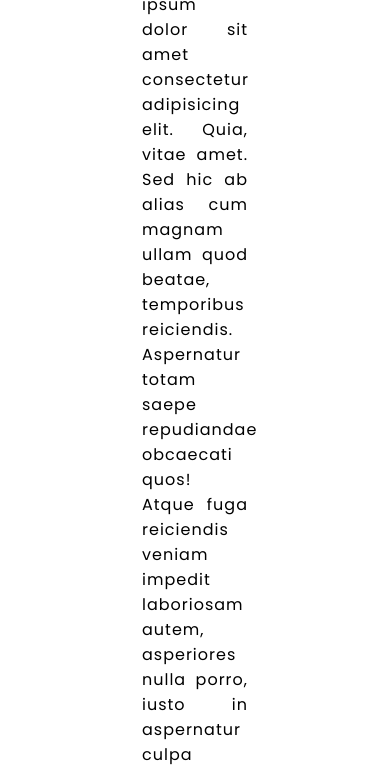
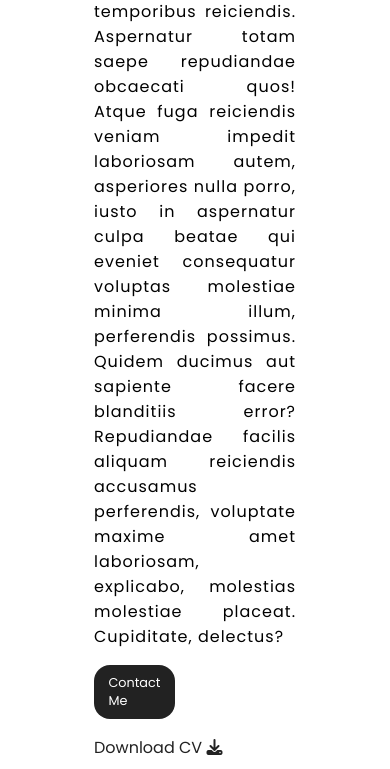
Before and after one commit to ramyabyyu/FSB37-S1-D1, a plain HTML site: page index.html in a window 390 px wide. Shown: the part 240-1009 px from the top of the page. Drawn offline with Linux system fonts and the light colour scheme.

Commit message:
Adding Breakpoints

```diff
--- a/assets/css/style.css
+++ b/assets/css/style.css
@@ -56,7 +56,6 @@ section {
 }
 
 .top__footer .contact__me {
-  width: 20%;
   display: flex;
   justify-content: center;
   align-items: center;
@@ -110,3 +109,54 @@ section {
 .bottom .card .name {
   text-align: center;
 }
+
+/* Medium devices (landscape tablets, 768px and up) */
+@media only screen and (min-width: 768px) {
+  .top__footer .contact__me {
+    width: 40%;
+  }
+}
+
+/* Small devices (portrait tablets and large phones, 992px and down) */
+@media only screen and (max-width: 600px) {
+  section {
+    padding: 2rem;
+  }
+
+  .top__footer .contact__me {
+    width: 60%;
+  }
+}
+
+/* Extra small devices (phones, 600px and down) */
+@media only screen and (max-width: 600px) {
+  section {
+    padding: 1rem;
+  }
+
+  .top__footer .contact__me {
+    width: 80%;
+    font-size: 0.8rem;
+  }
+}
+
+/* Large devices (laptops/desktops, 992px and up) */
+@media only screen and (min-width: 992px) {
+  .top__footer .contact__me {
+    width: 20%;
+  }
+}
+
+/* Extra large devices (large laptops and desktops, 1200px and down) */
+@media only screen and (max-width: 1200px) {
+  .top__footer .contact__me {
+    width: 40%;
+  }
+}
+
+/* Extra large devices (large laptops and desktops, 1200px and up) */
+@media only screen and (min-width: 1200px) {
+  .top__footer .contact__me {
+    width: 30%;
+  }
+}
```
